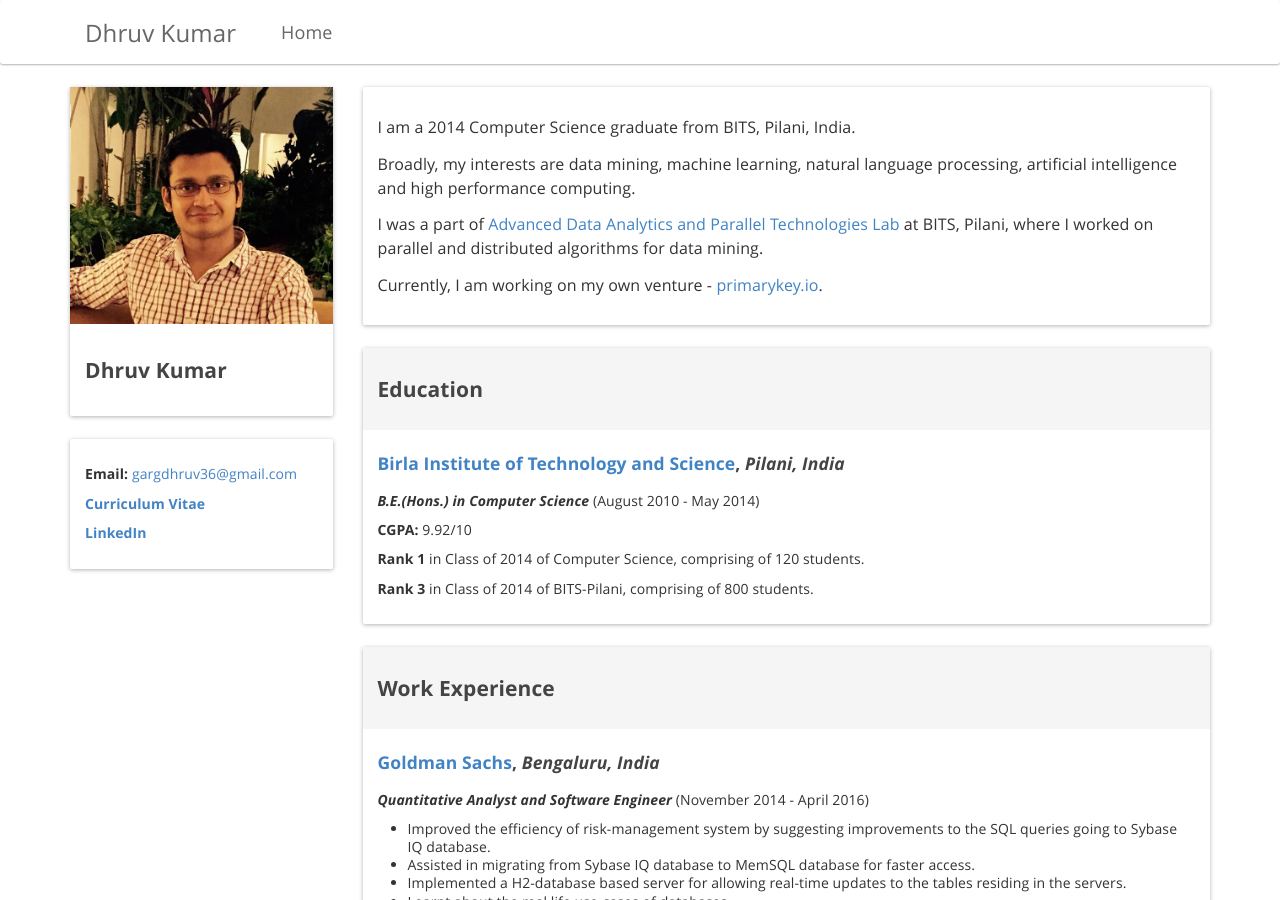
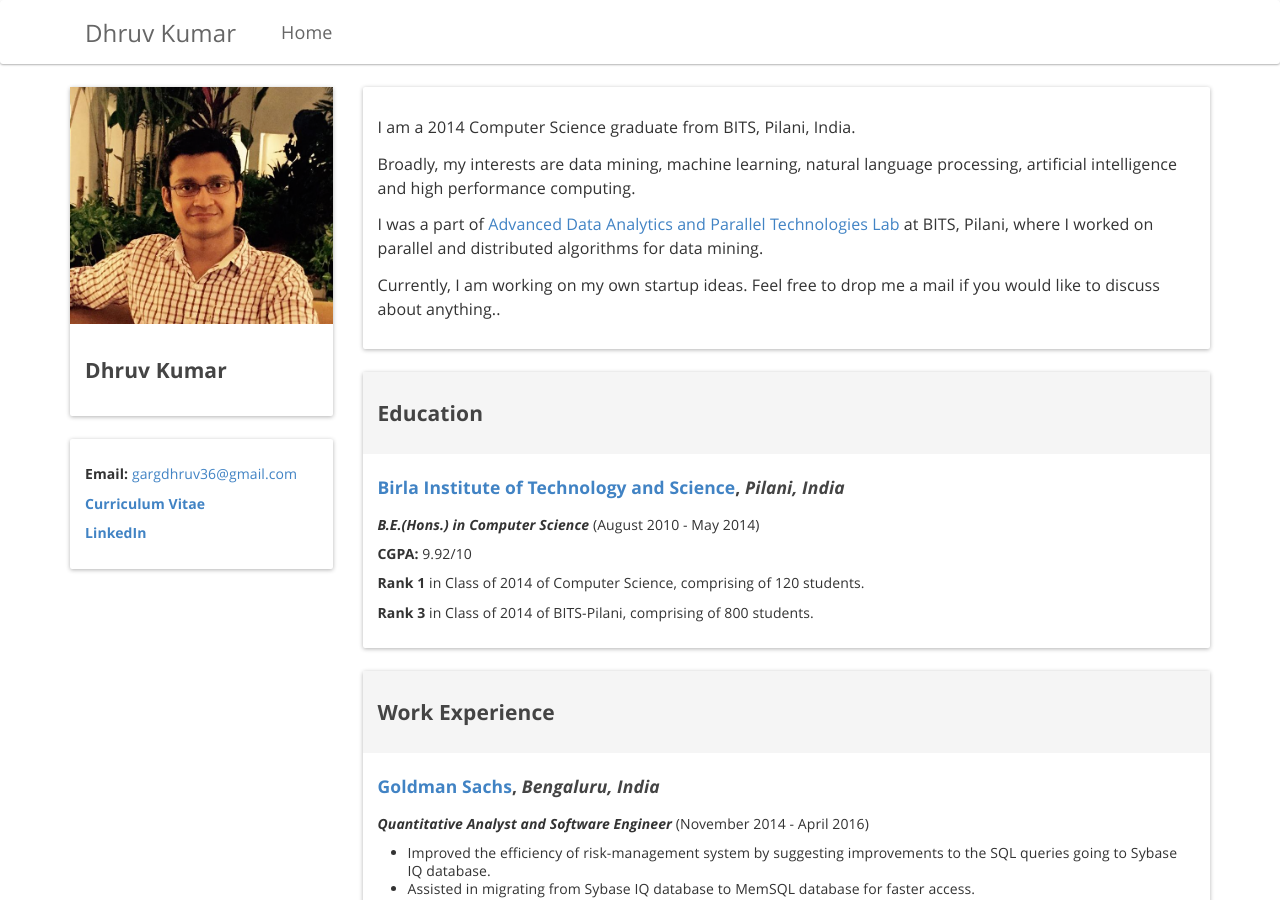
Before and after one commit to kudhru/old-personal-repo, a Jekyll site: the page built from index.html, in a window 1280 px wide and 900 px high. Built offline with Jekyll 4.4.1, drawn with Linux system fonts in a browser that asks for light colours; nearby versions of some CDN libraries.

Commit message:
content change

```diff
--- a/index.html
+++ b/index.html
@@ -25,7 +25,7 @@
                     <p>I was a part of <a href="http://www.bits-pilani.ac.in/pilani/computerscience/AdvancedDataAnalyticsParallelTechnologiesLaboratory">Advanced Data Analytics and Parallel Technologies Lab</a> at BITS, Pilani, where I
                         worked on parallel and distributed algorithms for data mining.</p>
                     <p>
-                        Currently, I am working on my own venture - <a href="http://www.primarykey.io">primarykey.io</a>.
+                        Currently, I am working on my own startup ideas. Feel free to drop me a mail if you would like to discuss about anything.</a>.
                     </p>
                 </div>
             </div>
```
